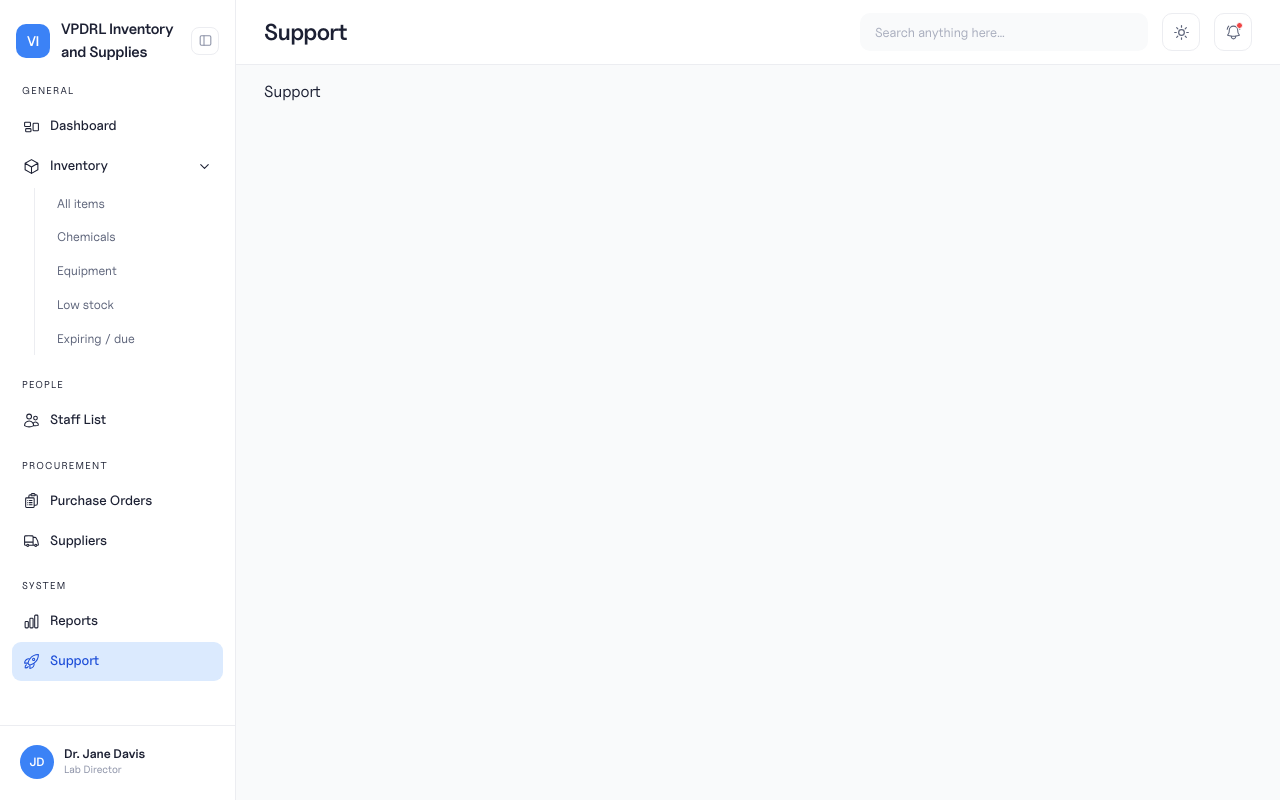
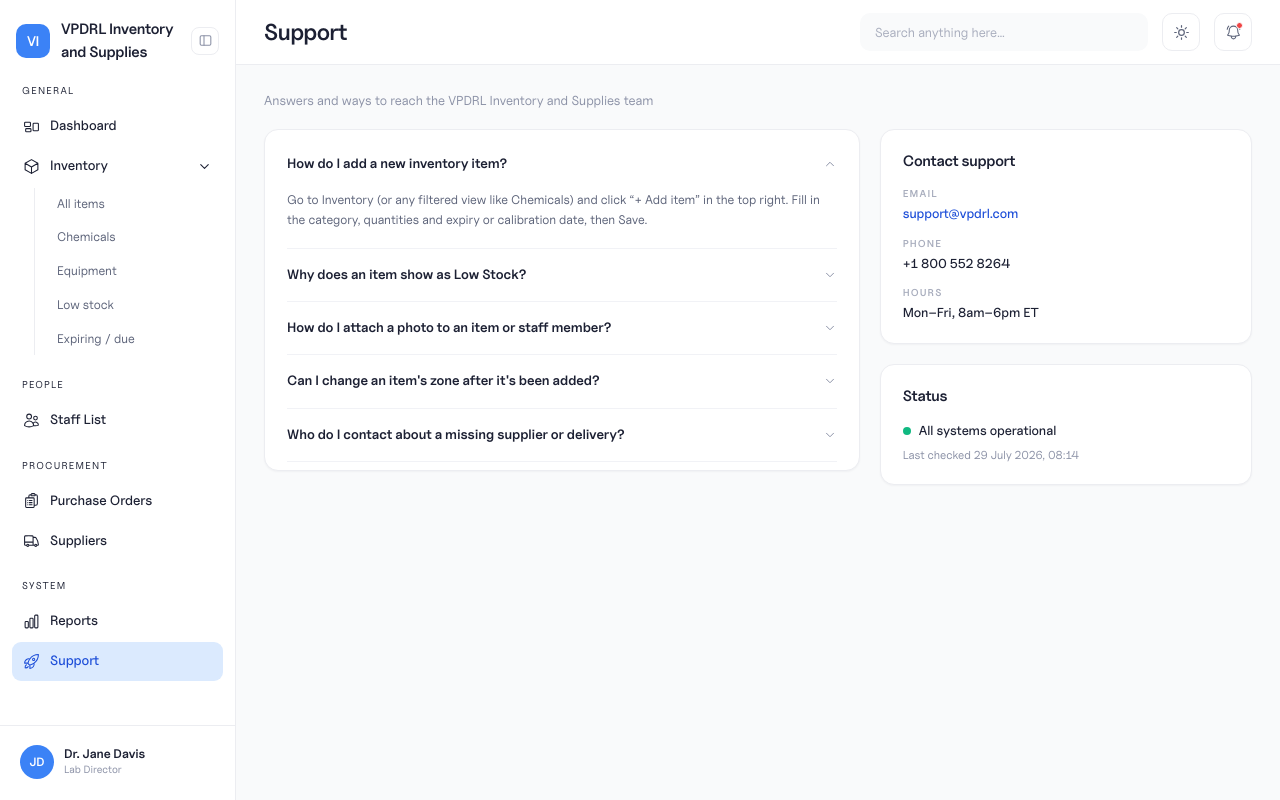
Before and after one commit to dev-jasp/vpdrl-inventory-system, a Next.js app: page /support in a window 1280 px wide. Built offline with nearby package versions, Linux system fonts and the light colour scheme; a web font is replaced by a local one.

Commit message:
feat: add support page with FAQ accordion, contact and status cards

```diff
--- a/app/(dashboard)/support/page.tsx
+++ b/app/(dashboard)/support/page.tsx
@@ -1,6 +1,31 @@
-// Support — FAQ accordion, contact channels, system status.
-// TODO: build from `LabTrack Dashboard.dc.html` — components/support/.
+import { ContactSupport } from "@/components/support/ContactSupport";
+import { Faq } from "@/components/support/Faq";
+import { SystemStatus } from "@/components/support/SystemStatus";
+import { FAQS } from "@/data/support";
+
+// Support — FAQ accordion, contact channels, system status. Ported from
+// `isSupport` in `LabTrack Dashboard.dc.html`; the content is `faqRaw` and the
+// two cards beside it, in `data/support.ts`.
 
 export default function SupportPage() {
-  return <div>Support</div>;
+  return (
+    <div className="flex flex-col gap-[18px] pt-3">
+      {/* No h1: `PageTitle` already renders "Support" in the topbar, where the
+          design has no topbar title and pairs this line with its own heading. */}
+      <p className="text-[13px] font-normal text-text-3">
+        Answers and ways to reach the VPDRL Inventory and Supplies team
+      </p>
+
+      {/* The design's 1.6fr / 1fr split, with the cards top-aligned so the
+          right column doesn't stretch to the accordion's height. */}
+      <div className="grid grid-cols-[minmax(0,1.6fr)_minmax(0,1fr)] items-start gap-5">
+        <Faq entries={FAQS} />
+
+        <div className="flex flex-col gap-5">
+          <ContactSupport />
+          <SystemStatus />
+        </div>
+      </div>
+    </div>
+  );
 }
--- /dev/null
+++ b/components/support/ContactSupport.tsx
@@ -0,0 +1,52 @@
+import { Card, CardTitle } from "@/components/ui/Card";
+import { SUPPORT_CONTACT } from "@/data/support";
+
+const labelClass = "text-[10px] font-semibold tracking-[0.12em] text-text-4";
+
+/**
+ * How to reach the team.
+ *
+ * The design draws the address in blue and the number in plain text; both are
+ * real links here, as every other address and number in the app is — a support
+ * page whose contact details cannot be tapped is a support page you have to
+ * copy out by hand.
+ */
+export function ContactSupport() {
+  return (
+    <Card>
+      <CardTitle>Contact support</CardTitle>
+
+      <dl className="mt-3.5 flex flex-col gap-3">
+        <div>
+          <dt className={labelClass}>EMAIL</dt>
+          <dd className="mt-[3px] text-[13px] font-medium">
+            <a
+              href={`mailto:${SUPPORT_CONTACT.email}`}
+              className="text-accent-fg hover:underline"
+            >
+              {SUPPORT_CONTACT.email}
+            </a>
+          </dd>
+        </div>
+        <div>
+          <dt className={labelClass}>PHONE</dt>
+          <dd className="mt-[3px] text-[13px] font-medium">
+            {/* Spaces are for reading; `tel:` wants the digits. */}
+            <a
+              href={`tel:${SUPPORT_CONTACT.phone.replaceAll(" ", "")}`}
+              className="hover:underline"
+            >
+              {SUPPORT_CONTACT.phone}
+            </a>
+          </dd>
+        </div>
+        <div>
+          <dt className={labelClass}>HOURS</dt>
+          <dd className="mt-[3px] text-[13px] font-medium">
+            {SUPPORT_CONTACT.hours}
+          </dd>
+        </div>
+      </dl>
+    </Card>
+  );
+}
--- /dev/null
+++ b/components/support/Faq.tsx
@@ -0,0 +1,46 @@
+import { Icon } from "@/components/ui/Icon";
+import type { FaqEntry } from "@/data/support";
+
+/**
+ * The FAQ accordion.
+ *
+ * Native `<details>` rather than React state, and `name` on all of them so the
+ * browser enforces the accordion: opening one closes the rest. That is exactly
+ * the design's behaviour — its `faqOpen` holds a single index, and clicking the
+ * open question closes it — with no client component, no JavaScript, and the
+ * disclosure semantics, keyboard handling and find-in-page expansion the
+ * browser already ships.
+ *
+ * The first is open on arrival, as the design's `faqOpen: 0` has it.
+ */
+export function Faq({ entries }: { entries: FaqEntry[] }) {
+  return (
+    <div className="rounded-[14px] border border-border bg-surface px-[22px] py-2 shadow-[var(--shadow-1)]">
+      <h2 className="sr-only">Frequently asked questions</h2>
+      {entries.map((entry, index) => (
+        <details
+          key={entry.question}
+          name="faq"
+          open={index === 0}
+          className="group border-b border-border-soft"
+        >
+          <summary className="flex cursor-pointer list-none items-center gap-3.5 py-4 [&::-webkit-details-marker]:hidden">
+            <span className="flex-1 text-[13.5px] font-semibold">
+              {entry.question}
+            </span>
+            {/* The design's chevron never turns; it does here, because a
+                disclosure whose indicator is identical open and closed makes
+                the reader find the answer to know the state. */}
+            <Icon
+              name="chevron"
+              className="size-3.5 text-text-3 transition-transform group-open:rotate-180"
+            />
+          </summary>
+          <p className="max-w-[640px] pb-[18px] text-[12.5px] leading-[1.6] font-normal text-text-2">
+            {entry.answer}
+          </p>
+        </details>
+      ))}
+    </div>
+  );
+}
--- /dev/null
+++ b/components/support/SystemStatus.tsx
@@ -0,0 +1,37 @@
+import { Card, CardTitle } from "@/components/ui/Card";
+import { SYSTEM_STATUS } from "@/data/support";
+import { longDate, TODAY } from "@/lib/shared/dates";
+
+/**
+ * Whether the system is up.
+ *
+ * The dot is the design's, and it is never the only thing saying so — the state
+ * is written out beside it, which is what makes it legible to anyone who cannot
+ * separate the green from the amber, and to anyone whose forced-colours mode
+ * drops the fill entirely.
+ *
+ * The time is pinned to `TODAY` like every other date in the app, because
+ * nothing is actually being checked — see `data/support.ts`.
+ */
+export function SystemStatus() {
+  const { operational, checkedAt } = SYSTEM_STATUS;
+
+  return (
+    <Card>
+      <CardTitle>Status</CardTitle>
+
+      <p className="mt-3.5 flex items-center gap-2 text-[13px] font-medium">
+        <span
+          aria-hidden
+          className="size-2 flex-none rounded-full"
+          style={{ background: operational ? "#10b981" : "#f59e0b" }}
+        />
+        {operational ? "All systems operational" : "Degraded performance"}
+      </p>
+
+      <p className="mt-1.5 text-[11.5px] font-normal text-text-3">
+        Last checked {longDate(TODAY)}, {checkedAt}
+      </p>
+    </Card>
+  );
+}
--- /dev/null
+++ b/data/support.ts
@@ -0,0 +1,58 @@
+/**
+ * The Support page's content, ported from `faqRaw` and the contact and status
+ * cards in `design/LabTrack Dashboard.dc.html`. Questions, answers, addresses
+ * and hours are the design's verbatim, curly quotes and dashes included.
+ *
+ * Content rather than domain, so the shapes live here beside it the way
+ * `ConsumptionSeries` and `SpendMonth` do, not in `types/`.
+ */
+
+export type FaqEntry = {
+  question: string;
+  answer: string;
+};
+
+export const FAQS: FaqEntry[] = [
+  {
+    question: "How do I add a new inventory item?",
+    answer:
+      "Go to Inventory (or any filtered view like Chemicals) and click “+ Add item” in the top right. Fill in the category, quantities and expiry or calibration date, then Save.",
+  },
+  {
+    question: "Why does an item show as Low Stock?",
+    answer:
+      "An item is flagged Low Stock once its on-hand quantity drops to or below the reorder point set on that item. Update the reorder point from the item's Edit screen if it needs adjusting.",
+  },
+  {
+    question: "How do I attach a photo to an item or staff member?",
+    answer:
+      "Open the item detail or the Add/Edit modal — the photo tile lets you attach a file or, for inventory items, take a photo directly from your camera.",
+  },
+  {
+    question: "Can I change an item's zone after it's been added?",
+    answer:
+      "Yes. Open the item, click Edit item, and choose a new zone from the Zone dropdown — it's built from the zones already in use so labeling stays consistent.",
+  },
+  {
+    question: "Who do I contact about a missing supplier or delivery?",
+    answer:
+      "Reach out to the supplier's contact on the Suppliers page, or contact VPDRL Inventory and Supplies support below if the issue is with the system itself.",
+  },
+];
+
+export const SUPPORT_CONTACT = {
+  email: "support@vpdrl.com",
+  phone: "+1 800 552 8264",
+  hours: "Mon–Fri, 8am–6pm ET",
+};
+
+/**
+ * The status card. `operational` is a constant because there is nothing behind
+ * it to check — no health endpoint, no incident feed. It is the design's card,
+ * and the shape is what a real check would fill in.
+ */
+export const SYSTEM_STATUS = {
+  operational: true,
+  /** The design's own time of day, kept beside `TODAY`'s date. */
+  checkedAt: "08:14",
+};
--- a/lib/shared/dates.ts
+++ b/lib/shared/dates.ts
@@ -8,3 +8,18 @@
  * Delete this the day `data/` is replaced by a real API.
  */
 export const TODAY = new Date("2026-07-29T00:00:00");
+
+/**
+ * A date written out — "29 July 2026". The locale is pinned rather than left to
+ * the runtime for the same reason `peso` pins its own: the server and the
+ * browser must not disagree and trip hydration.
+ */
+const longFormat = new Intl.DateTimeFormat("en-GB", {
+  day: "numeric",
+  month: "long",
+  year: "numeric",
+});
+
+export function longDate(date: Date) {
+  return longFormat.format(date);
+}
```
Also changed, not shown: 1 other file (tests, documents, lock files or other folders).
